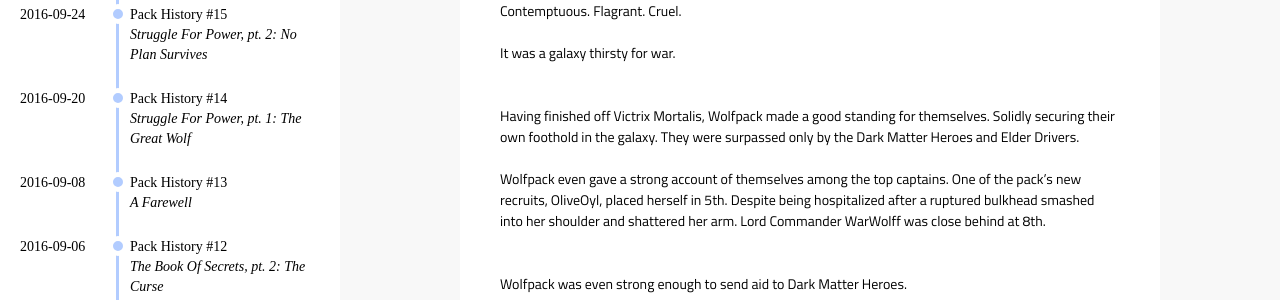
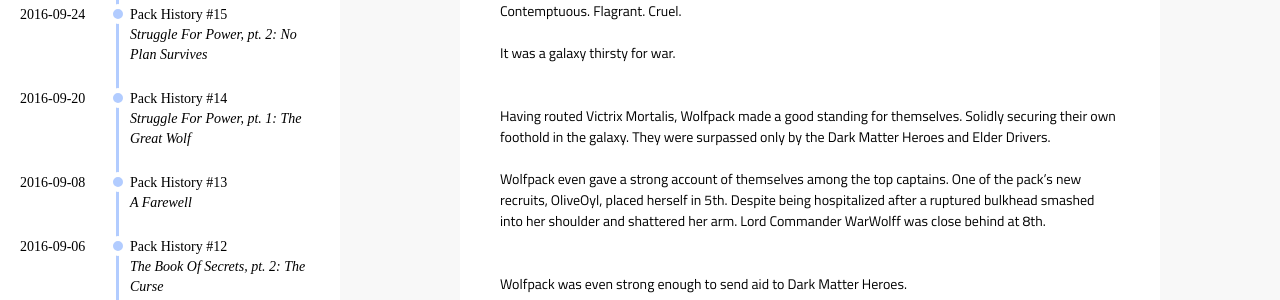
Before and after one commit to WolfpackPSS/wolfpackpss.github.io, a Jekyll site: the page built from _posts/2016-10-04-history-of-the-pack-songs-of-love.md, in a window 1280 px wide and 900 px high, scrolled down 571 px. Shown: the part 155-455 px from the top of the window. Built offline with Jekyll 4.4.1, drawn with Linux system fonts in a browser that asks for light colours; comment, search, counter and statistics services are not loaded.

Commit message:
pack history 20, word change
for VM, changed from finished to routed... lol, they seem to be coming
back

```diff
--- a/_posts/2016-10-04-history-of-the-pack-songs-of-love.md
+++ b/_posts/2016-10-04-history-of-the-pack-songs-of-love.md
@@ -33,7 +33,7 @@ Contemptuous. Flagrant. Cruel.
 It was a galaxy thirsty for war.
 &nbsp;
 
-Having finished off Victrix Mortalis, Wolfpack made a good standing for themselves. Solidly securing their own foothold in the galaxy. They were surpassed only by the Dark Matter Heroes and Elder Drivers.
+Having routed Victrix Mortalis, Wolfpack made a good standing for themselves. Solidly securing their own foothold in the galaxy. They were surpassed only by the Dark Matter Heroes and Elder Drivers.
 
 Wolfpack even gave a strong account of themselves among the top captains. One of the pack's new recruits, OliveOyl, placed herself in 5th. Despite being hospitalized after a ruptured bulkhead smashed into her shoulder and shattered her arm. Lord Commander WarWolff was close behind at 8th.
 &nbsp;
```
